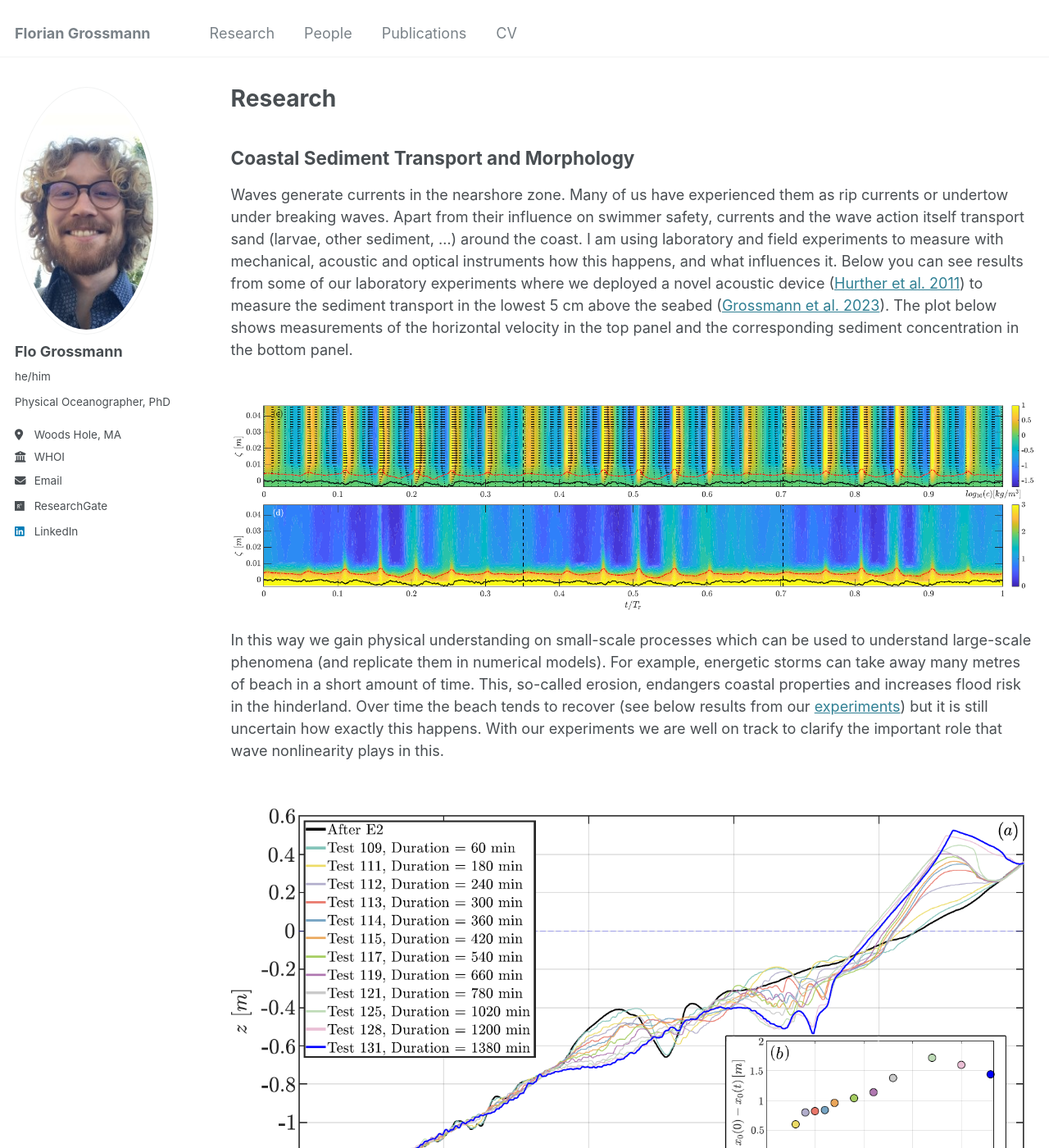
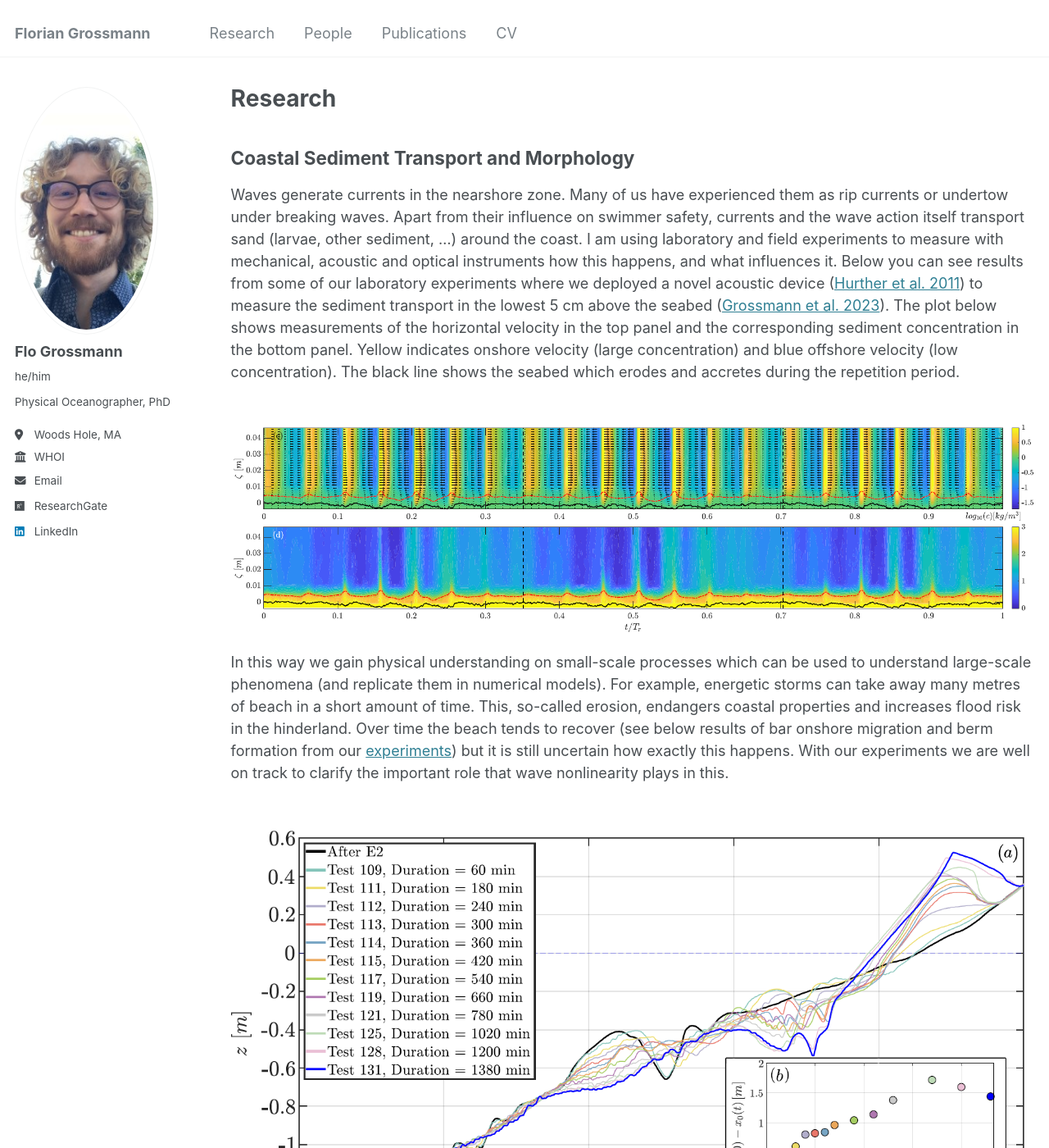
Before and after one commit to FlorianGrossmann/FlorianGrossmann.github.io, a Jekyll site: the page built from _pages/research.md, in a window 1280 px wide and 1400 px high. Shown: the whole window at 82% size. Built offline with Jekyll 4.4.1, drawn with Linux system fonts in a browser that asks for light colours.

Commit message:
Update research.md

```diff
--- a/_pages/research.md
+++ b/_pages/research.md
@@ -10,11 +10,11 @@ author_profile: true
 
 Coastal Sediment Transport and Morphology
 ------
-Waves generate currents in the nearshore zone. Many of us have experienced them as rip currents or undertow under breaking waves. Apart from their influence on swimmer safety, currents and the wave action itself transport sand (larvae, other sediment, ...) around the coast. I am using laboratory and field experiments to measure with mechanical, acoustic and optical instruments how this happens, and what influences it. Below you can see results from some of our laboratory experiments where we deployed a novel acoustic device ([Hurther et al. 2011](http://dx.doi.org/10.1016/j.coastaleng.2011.01.006)) to measure the sediment transport in the lowest 5 cm above the seabed ([Grossmann et al. 2023](https://doi.org/10.1029/2022JC018998)). The plot below shows measurements of the horizontal velocity in the top panel and the corresponding sediment concentration in the bottom panel.
+Waves generate currents in the nearshore zone. Many of us have experienced them as rip currents or undertow under breaking waves. Apart from their influence on swimmer safety, currents and the wave action itself transport sand (larvae, other sediment, ...) around the coast. I am using laboratory and field experiments to measure with mechanical, acoustic and optical instruments how this happens, and what influences it. Below you can see results from some of our laboratory experiments where we deployed a novel acoustic device ([Hurther et al. 2011](http://dx.doi.org/10.1016/j.coastaleng.2011.01.006)) to measure the sediment transport in the lowest 5 cm above the seabed ([Grossmann et al. 2023](https://doi.org/10.1029/2022JC018998)). The plot below shows measurements of the horizontal velocity in the top panel and the corresponding sediment concentration in the bottom panel. Yellow indicates onshore velocity (large concentration) and blue offshore velocity (low concentration). The black line shows the seabed which erodes and accretes during the repetition period.
 
 <br/><img src='/images/grossmann2023a.PNG'>
 
-In this way we gain physical understanding on small-scale processes which can be used to understand large-scale phenomena (and replicate them in numerical models). For example, energetic storms can take away many metres of beach in a short amount of time. This, so-called erosion, endangers coastal properties and increases flood risk in the hinderland. Over time the beach tends to recover (see below results from our [experiments](https://doi.org/10.1016/j.coastaleng.2024.104561)) but it is still uncertain how exactly this happens. With our experiments we are well on track to clarify the important role that wave nonlinearity plays in this.
+In this way we gain physical understanding on small-scale processes which can be used to understand large-scale phenomena (and replicate them in numerical models). For example, energetic storms can take away many metres of beach in a short amount of time. This, so-called erosion, endangers coastal properties and increases flood risk in the hinderland. Over time the beach tends to recover (see below results of bar onshore migration and berm formation from our [experiments](https://doi.org/10.1016/j.coastaleng.2024.104561)) but it is still uncertain how exactly this happens. With our experiments we are well on track to clarify the important role that wave nonlinearity plays in this.
 
 <br/><img src='/images/grossmann2024.PNG'>
 
```
